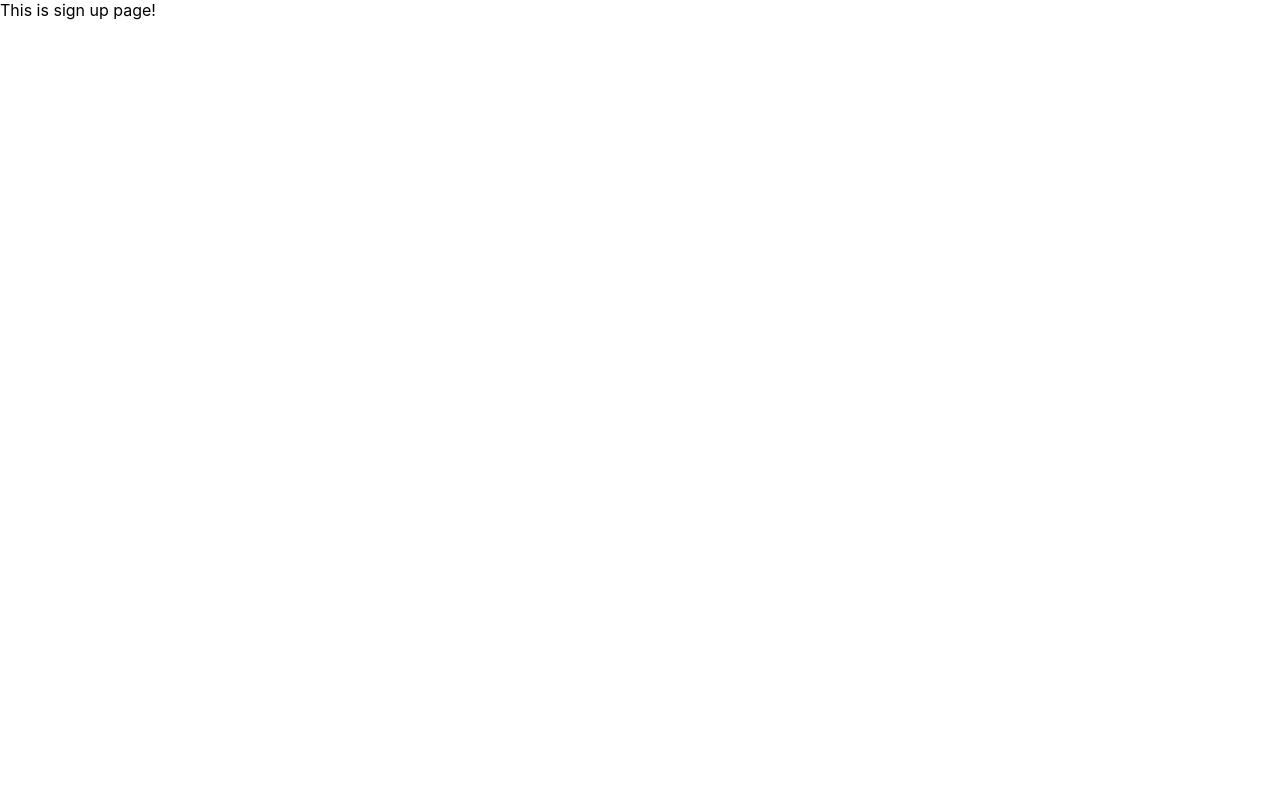
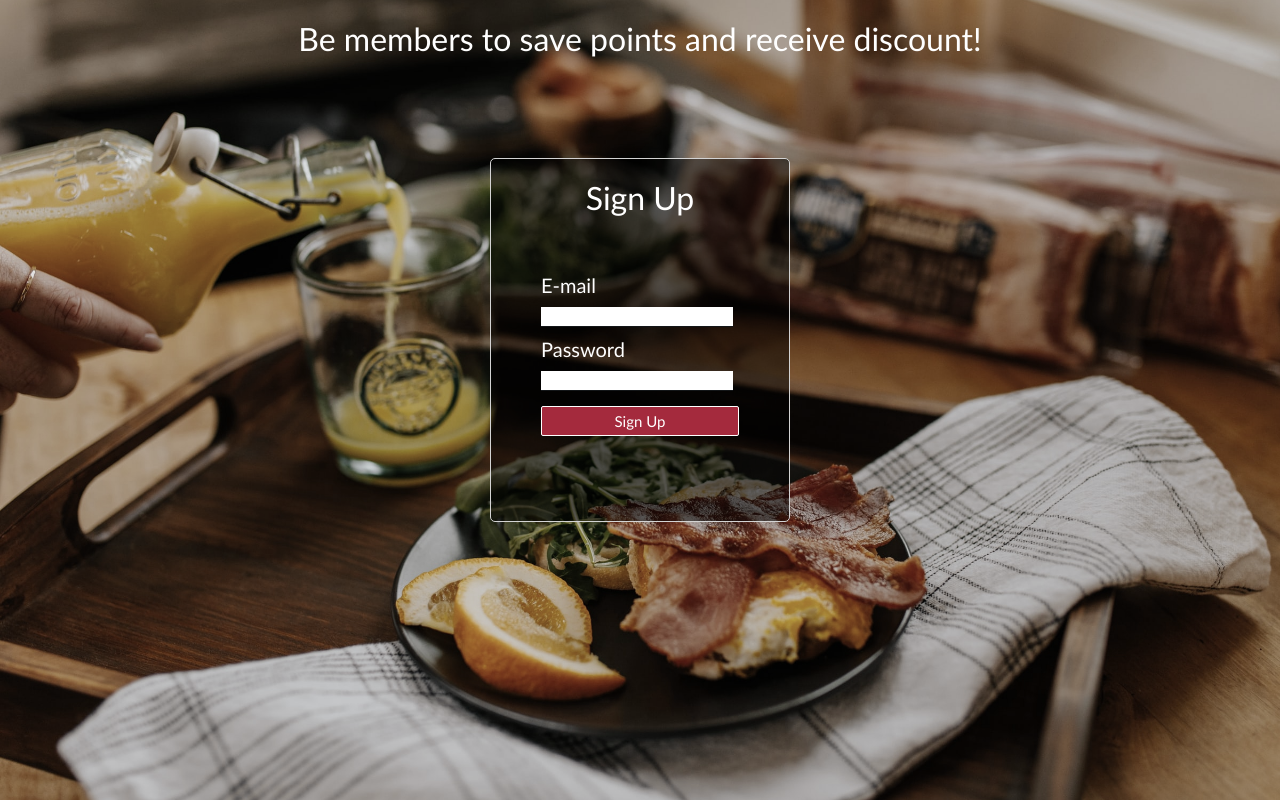
Before and after one commit to anhnhivu/pos-se211, a React (Create React App) app: page /signup in a window 1280 px wide. Built offline with nearby package versions, Linux system fonts and the light colour scheme.

Commit message:
Finishthefront end the sign in sign up reservation

```diff
--- a/package.json
+++ b/package.json
@@ -7,7 +7,9 @@
     "@testing-library/jest-dom": "^5.11.4",
     "@testing-library/react": "^11.1.0",
     "@testing-library/user-event": "^12.1.10",
+    "bootstrap": "^5.1.3",
     "firebase": "^9.1.3",
+    "jquery": "^3.6.0",
     "react": "^17.0.2",
     "react-bootstrap": "^2.0.0",
     "react-datetime-picker": "^3.4.2",
--- a/src/App.js
+++ b/src/App.js
@@ -5,6 +5,7 @@ import Login from "./login";
 import Signup from "./signup";
 import Reserve from "./ReservePage";
 import Thankyou from "./Thankyou";
+import Home from "./Home";
 function App() {
   return (
     <Router>
@@ -16,7 +17,9 @@ function App() {
           <Route path="/login">
             <Login />
           </Route>
-          <Route path="/homepage">This is home page</Route>
+          <Route path="/homepage">
+            <Home />
+          </Route>
           <Route path="/reservepage">
             <Reserve />
           </Route>
--- a/src/Hero.css
+++ b/src/Hero.css
@@ -19,12 +19,13 @@
   height: 100vh;
   max-height: 100%;
   padding: 0 2rem;
-  width: 650px;
+  width: 50vw;
   color: #fff;
   text-transform: uppercase;
   line-height: 1;
   font-weight: bold;
-  font-family: "Kanit", sans-serif;
+  font-family: "Trebuchet MS", "Lucida Sans Unicode", "Lucida Grande",
+    "Lucida Sans", Arial, sans-serif;
 }
 .Sologan {
   font-size: clamp(2.5rem, 10vw, 5rem);
@@ -42,11 +43,12 @@
 .ButtonField > button {
   font-size: 1.4rem;
   border: none;
-  background: #73e318;
+  background: #e31837;
   color: #fff;
   transition: 0.2s ease-out;
   margin: 5px;
-  font-family: "Kanit", sans-serif;
+  font-family: "Trebuchet MS", "Lucida Sans Unicode", "Lucida Grande",
+    "Lucida Sans", Arial, sans-serif;
   border-radius: 3px;
   height: 4rem;
 }
--- a/src/Hero.js
+++ b/src/Hero.js
@@ -12,7 +12,7 @@ const Hero = () => {
       <NavigateBar />
       <div className="HeroContent">
         <div className="HeroItems">
-          <h1 className="Sologan">Our Sologan</h1>
+          <h1 className="Sologan">Taste the myth</h1>
           <p>Ready in 5 minutes</p>
           <div className="ButtonField">
             <button className="Button1" onClick={gotoHomePage}>
--- a/src/NavigateBar.css
+++ b/src/NavigateBar.css
@@ -12,7 +12,11 @@
   align-items: center;
   text-decoration: none;
   cursor: pointer;
-  font-family: "Kanit", sans-serif;
+  font-family: "Trebuchet MS", "Lucida Sans Unicode", "Lucida Grande",
+    "Lucida Sans", Arial, sans-serif;
+}
+.Navlink :hover {
+  color: red;
 }
 .SignupLogin {
   display: block;
@@ -31,7 +35,8 @@
   align-items: center;
   text-decoration: none;
   cursor: pointer;
-  font-family: "Kanit", sans-serif;
+  font-family: "Trebuchet MS", "Lucida Sans Unicode", "Lucida Grande",
+    "Lucida Sans", Arial, sans-serif;
   margin-top: 35px;
   margin-right: 10px;
 }
@@ -42,7 +47,8 @@
   align-items: center;
   text-decoration: none;
   cursor: pointer;
-  font-family: "Kanit", sans-serif;
+  font-family: "Trebuchet MS", "Lucida Sans Unicode", "Lucida Grande",
+    "Lucida Sans", Arial, sans-serif;
   margin-top: 35px;
   margin-right: 15px;
 }
--- a/src/ReservePage.css
+++ b/src/ReservePage.css
@@ -73,7 +73,7 @@ form button {
   width: 140px;
   height: 40px;
   border: none;
-  background-color: #121619;
+  background-color: #e31837;
   color: whitesmoke;
   font-size: 15px;
   cursor: pointer;
@@ -107,7 +107,7 @@ form button {
   flex-direction: row;
 }
 .react-datetime-picker__inputGroup__divider {
-  margin-top: 8.2px;
+  margin-top: 2px;
 }
 
 .react-calendar {
--- a/src/login.css
+++ b/src/login.css
@@ -4,8 +4,9 @@
   display: flex;
   align-items: center;
   text-decoration: none;
-  font-family: "Kanit", sans-serif;
-  top: 0;
+  font-family: "Trebuchet MS", "Lucida Sans Unicode", "Lucida Grande",
+    "Lucida Sans", Arial, sans-serif;
+  padding-top: 20px;
   margin-bottom: 100px;
 }
 .LoginContainer {
@@ -43,14 +44,16 @@
 .FormContainer > h2 {
   font-weight: 500;
   margin-bottom: 20px;
-  color: #ffc500;
-  font-family: "Kanit", sans-serif;
+  color: #fff;
+  font-family: "Trebuchet MS", "Lucida Sans Unicode", "Lucida Grande",
+    "Lucida Sans", Arial, sans-serif;
 }
 .FormContain > h5 {
   margin-bottom: 5px;
   margin-top: 5px;
-  color: #ffc500;
-  font-family: "Kanit", sans-serif;
+  color: #fff;
+  font-family: "Trebuchet MS", "Lucida Sans Unicode", "Lucida Grande",
+    "Lucida Sans", Arial, sans-serif;
 }
 .FormContain {
   width: 100%;
@@ -62,6 +65,8 @@
   border: 1px solid;
   border-radius: 2px;
   cursor: pointer;
-  background: #ffc500;
-  font-family: "Kanit", sans-serif;
+  background: #e31837;
+  color: #fff;
+  font-family: "Trebuchet MS", "Lucida Sans Unicode", "Lucida Grande",
+    "Lucida Sans", Arial, sans-serif;
 }
--- a/src/login.js
+++ b/src/login.js
@@ -1,21 +1,20 @@
 import React, { useState } from "react";
 import { useHistory } from "react-router";
 import "./login.css";
+import { Link } from "react-router-dom";
 function Login() {
   const history = useHistory();
   const [email, setEmail] = useState("");
   const [password, setPassword] = useState("");
   return (
     <div className="LoginContainer">
-      <h1 className="header">
-        Be members to save points and receive discount!
-      </h1>
+      <h1 className="header">Sign in to save points and receive discount!</h1>
       <div className="FormContainer">
         <h2>Sign In</h2>
         <form className="FormContain">
           <h5>E-mail</h5>
           <input
-            type="text"
+            type="email"
             value={email}
             onChange={(e) => setEmail(e.target.value)}
           />
@@ -29,7 +28,7 @@ function Login() {
             Sign In
           </button>
         </form>
-        <div class="SignUp"></div>
+        <div className="Signup"></div>
       </div>
     </div>
   );
--- a/src/signup.css
+++ b/src/signup.css
@@ -0,0 +1,72 @@
+.header {
+  color: white;
+  font-size: 2rem;
+  display: flex;
+  align-items: center;
+  text-decoration: none;
+  font-family: "Trebuchet MS", "Lucida Sans Unicode", "Lucida Grande",
+    "Lucida Sans", Arial, sans-serif;
+  padding-top: 20px;
+  margin-bottom: 100px;
+}
+.SignupContainer {
+  display: flex;
+  flex-direction: column;
+  align-items: center;
+  background: url("./Images/signup.jpg");
+  height: 100vh;
+  background-position: center;
+  background-size: cover;
+  filter: grayscale(40%);
+  top: 0;
+}
+.FormContainer {
+  width: 300px;
+  height: fit-content;
+  display: flex;
+  flex-direction: column;
+  border-radius: 5px;
+  border: 1px solid lightgray;
+  padding: 20px;
+  align-items: center;
+  background-color: rgba(0, 0, 0, 0.5);
+}
+.FormContain {
+  display: flex;
+  flex-direction: column;
+}
+.FormContainer > form > input {
+  width: 97%;
+  height: 20px;
+  margin-top: 5px;
+  margin-bottom: 5px;
+}
+.FormContainer > h2 {
+  font-weight: 500;
+  margin-bottom: 20px;
+  color: #fff;
+  font-family: "Trebuchet MS", "Lucida Sans Unicode", "Lucida Grande",
+    "Lucida Sans", Arial, sans-serif;
+}
+.FormContain > h5 {
+  margin-bottom: 5px;
+  margin-top: 5px;
+  color: #fff;
+  font-family: "Trebuchet MS", "Lucida Sans Unicode", "Lucida Grande",
+    "Lucida Sans", Arial, sans-serif;
+}
+.FormContain {
+  width: 100%;
+}
+.login_signinbutton {
+  margin-top: 10px;
+  width: 100%;
+  height: 30px;
+  border: 1px solid;
+  border-radius: 2px;
+  cursor: pointer;
+  background: #e31837;
+  color: #fff;
+  font-family: "Trebuchet MS", "Lucida Sans Unicode", "Lucida Grande",
+    "Lucida Sans", Arial, sans-serif;
+}
--- a/src/signup.js
+++ b/src/signup.js
@@ -1,7 +1,40 @@
-import React from "react";
-
+import React, { useState } from "react";
+import { useHistory } from "react-router";
+import "./signup.css";
 function Signup() {
-  return <div>This is sign up page!</div>;
+  const history = useHistory();
+  const [email, setEmail] = useState("");
+  const [password, setPassword] = useState("");
+  return (
+    <div>
+      <div className="SignupContainer">
+        <h1 className="header">
+          Be members to save points and receive discount!
+        </h1>
+        <div className="FormContainer">
+          <h2>Sign Up</h2>
+          <form className="FormContain">
+            <h5>E-mail</h5>
+            <input
+              type="email"
+              value={email}
+              onChange={(e) => setEmail(e.target.value)}
+            />
+            <h5>Password</h5>
+            <input
+              type="password"
+              value={password}
+              onChange={(e) => setPassword(e.target.value)}
+            />
+            <button className="login_signinbutton" type="submit">
+              Sign Up
+            </button>
+          </form>
+          <div className="Signup"></div>
+        </div>
+      </div>
+    </div>
+  );
 }
 
 export default Signup;
```
Also changed, not shown: src/Images/signup.jpg (added), 1 other file (tests, documents, lock files or other folders).
